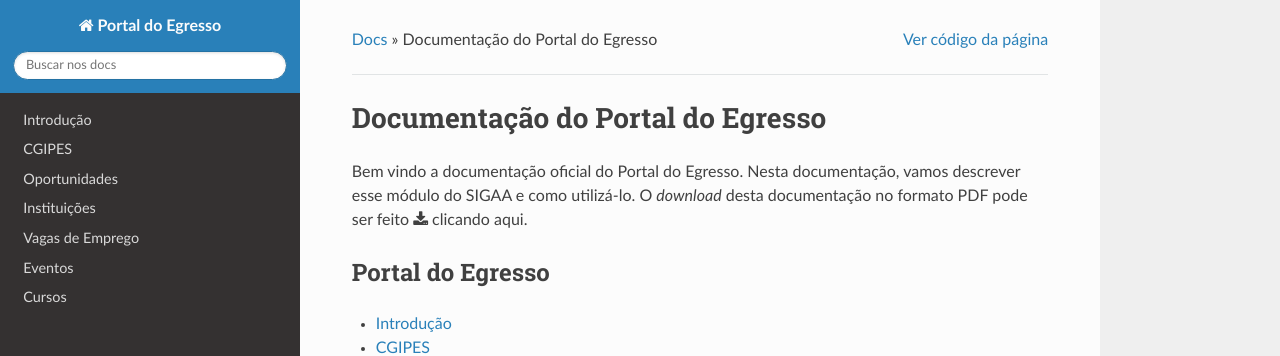
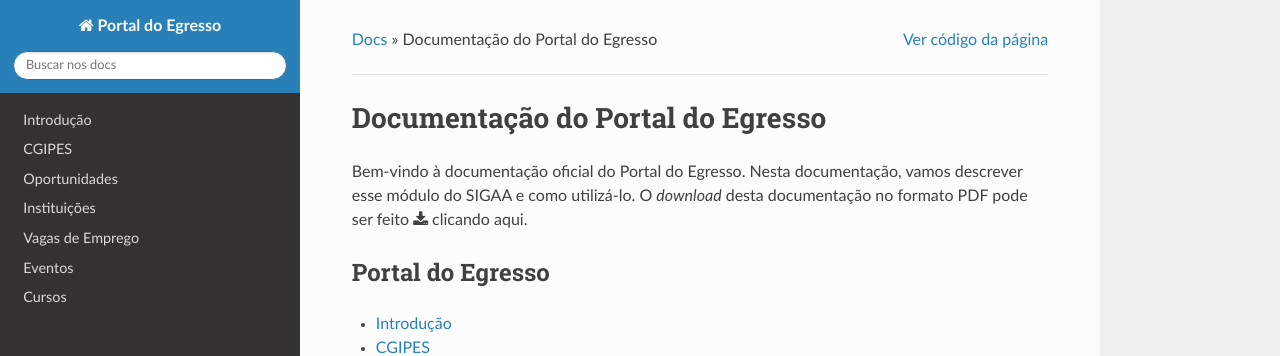
Before and after one commit to djangonauta/dti-docs, a Sphinx documentation site: the page built from source/index.rst, in a window 1280 px wide and 900 px high. Shown: the top 356 px of the window. Built offline with Sphinx 7.4.7 and the Read the Docs theme 2.0.0, drawn with Linux system fonts in a browser that asks for light colours.

Commit message:
fix typo

```diff
--- a/source/index.rst
+++ b/source/index.rst
@@ -1,7 +1,7 @@
 Documentação do Portal do Egresso
 =================================
 
-Bem vindo a documentação oficial do Portal do Egresso. Nesta documentação, vamos descrever esse módulo do
+Bem-vindo à documentação oficial do Portal do Egresso. Nesta documentação, vamos descrever esse módulo do
 SIGAA e como utilizá-lo. O *download* desta documentação no formato PDF pode ser feito :download:`clicando aqui <../build/latex/PortaldoEgresso.pdf>`.
 
 Portal do Egresso
```
